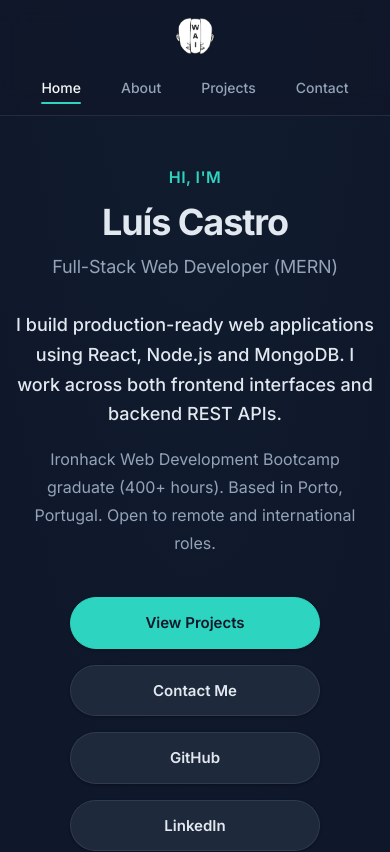
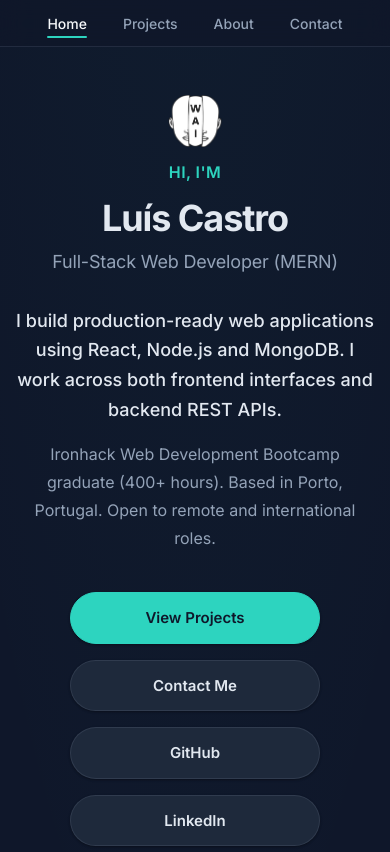
Before and after one commit to wai-coding/luis-castro-web-dev-portfolio, a React (Vite) app: page / in a window 390 px wide. Shown: the top 852 px of the page. Built offline with nearby package versions, Linux system fonts and the light colour scheme.

Commit message:
Updated navbar / Bugfixes

```diff
--- a/src/components/Header/Header.css
+++ b/src/components/Header/Header.css
@@ -22,44 +22,19 @@
 .header-container {
   max-width: var(--container-max);
   margin: 0 auto;
-  padding: 1rem var(--page-padding);
+  padding: 0.65rem var(--page-padding);
   display: flex;
-  justify-content: space-between;
+  justify-content: center;
   align-items: center;
-}
-
-/* Logo Styles */
-.logo {
-  font-size: 1.375rem;
-  font-weight: 700;
-  color: var(--text);
-  text-decoration: none;
-  letter-spacing: -0.02em;
-  transition: color var(--transition-fast);
-  padding: 0.25rem;
-  border-radius: 2px;
-}
-
-.logo:hover {
-  color: var(--color-primary);
-}
-
-.navbar-logo {
-  height: 36px;
-  width: auto;
-  display: block;
-}
-
-.logo:focus-visible {
-  outline: 2px solid var(--color-primary);
-  outline-offset: 2px;
-  box-shadow: 0 0 0 4px var(--accent-soft);
 }
 
 /* Navigation Styles */
 .nav-list {
   display: flex;
-  gap: 2.5rem;
+  align-items: center;
+  justify-content: center;
+  flex-wrap: wrap;
+  gap: 2rem;
   list-style: none;
   margin: 0;
   padding: 0;
@@ -70,7 +45,7 @@
   text-decoration: none;
   font-weight: 500;
   font-size: 0.9375rem;
-  padding: 0.5rem 0.5rem;
+  padding: 0.375rem 0.5rem;
   position: relative;
   transition: color var(--transition-fast);
   border-radius: 2px;
@@ -111,13 +86,11 @@
 
 @media (max-width: 768px) {
   .header-container {
-    flex-direction: column;
-    gap: 1rem;
-    padding: 0.875rem var(--page-padding);
+    padding: 0.6rem var(--page-padding);
   }
 
   .nav-list {
-    gap: 1.5rem;
+    gap: 1.25rem;
   }
 
   .nav-link {
--- a/src/components/Header/Header.jsx
+++ b/src/components/Header/Header.jsx
@@ -17,15 +17,6 @@ function Header() {
   return (
     <header className="header">
       <div className="header-container">
-        {/* Logo/Name - links back to home */}
-        <Link to="/" className="logo">
-          <img
-            src="/favicon.png"
-            alt="Luís Castro logo"
-            className="navbar-logo"
-          />
-        </Link>
-
         {/* Main Navigation */}
         <nav className="nav">
           <ul className="nav-list">
@@ -40,20 +31,20 @@ function Header() {
             </li>
             <li>
               <Link
+                to="/projects"
+                className={`nav-link ${currentPath === '/projects' ? 'active' : ''}`}
+                aria-current={currentPath === '/projects' ? 'page' : undefined}
+              >
+                Projects
+              </Link>
+            </li>
+            <li>
+              <Link
                 to="/about"
                 className={`nav-link ${currentPath === '/about' ? 'active' : ''}`}
                 aria-current={currentPath === '/about' ? 'page' : undefined}
               >
                 About
-              </Link>
-            </li>
-            <li>
-              <Link
-                to="/projects"
-                className={`nav-link ${currentPath === '/projects' ? 'active' : ''}`}
-                aria-current={currentPath === '/projects' ? 'page' : undefined}
-              >
-                Projects
               </Link>
             </li>
             <li>
--- a/src/pages/Home/Home.css
+++ b/src/pages/Home/Home.css
@@ -12,6 +12,13 @@
   margin: 0 auto;
   padding: 5rem var(--page-padding) 4rem;
   text-align: center;
+}
+
+.hero-logo {
+  height: 64px;
+  width: auto;
+  display: block;
+  margin: 0 auto 12px;
 }
 
 .hero-greeting {
@@ -164,7 +171,7 @@
 
 /* Featured Projects Section */
 .featured-projects {
-  padding: 4rem var(--page-padding);
+  padding: 4rem var(--page-padding) 1rem;
   max-width: var(--container-max);
   margin: 0 auto;
 }
@@ -192,7 +199,7 @@
 
 /* More Projects Section */
 .more-projects {
-  padding: 4rem var(--page-padding);
+  padding: 1.5rem var(--page-padding) 4rem;
   max-width: var(--container-max);
   margin: 0 auto;
 }
@@ -234,9 +241,16 @@
     font-size: 1rem;
   }
 
-  .featured-projects,
+  .featured-projects {
+    padding: 3rem var(--page-padding) 0.75rem;
+  }
+
   .more-projects {
-    padding: 3rem var(--page-padding);
+    padding: 1rem var(--page-padding) 3rem;
+  }
+
+  .hero-logo {
+    height: 52px;
   }
 }
 
--- a/src/pages/Home/Home.jsx
+++ b/src/pages/Home/Home.jsx
@@ -19,6 +19,13 @@ function Home() {
   return (
     <main className="home">
       <section className="hero">
+        {/* Logo */}
+        <img
+          src="/favicon.png"
+          alt="Luís Castro logo"
+          className="hero-logo"
+        />
+
         {/* Welcome Text */}
         <p className="hero-greeting">Hi, I'm</p>
         <h1 className="hero-name">Luís Castro</h1>
--- a/src/pages/ProjectDetails/ProjectDetails.css
+++ b/src/pages/ProjectDetails/ProjectDetails.css
@@ -60,7 +60,7 @@
 
 .project-image-full {
   width: 100%;
-  height: 380px;
+  height: 240px;
   object-fit: contain;
   border-radius: var(--radius-lg);
   display: block;
@@ -238,7 +238,7 @@
 
 @media (max-width: 768px) {
   .project-image-full {
-    height: 260px;
+    height: 170px;
   }
 }
 
```
